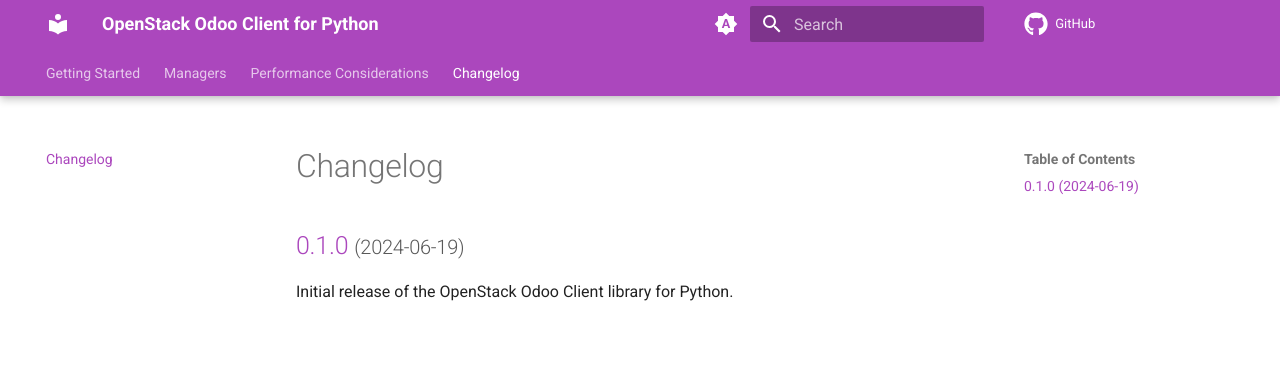
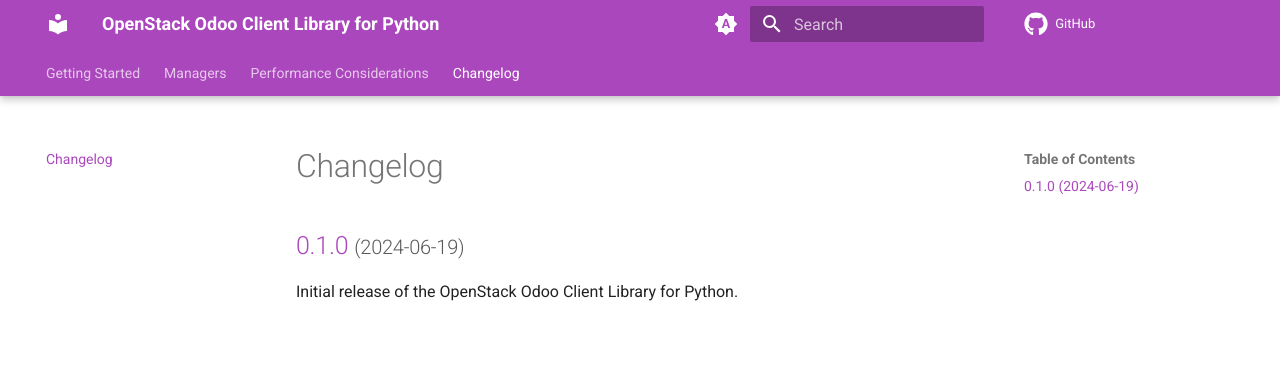
Before and after one commit to catalyst-cloud/python-openstack-odooclient, an MkDocs documentation site: the page built from docs/changelog.md, in a window 1280 px wide. Shown: the top 390 px of the page. Built offline with MkDocs 1.6.1 and Material for MkDocs 9.7.7, drawn with Linux system fonts in a browser that asks for light colours; comment, search, counter and statistics services are not loaded.

Commit message:
Consistent branding

```diff
--- a/docs/changelog.md
+++ b/docs/changelog.md
@@ -2,4 +2,4 @@
 
 ## [0.1.0](https://github.com/catalyst-cloud/python-openstack-odooclient/releases/tag/0.1.0) <small>(2024-06-19)</small>
 
-Initial release of the OpenStack Odoo Client library for Python.
+Initial release of the OpenStack Odoo Client Library for Python.
--- a/mkdocs.yml
+++ b/mkdocs.yml
@@ -1,6 +1,6 @@
 ---
 
-site_name: OpenStack Odoo Client for Python
+site_name: OpenStack Odoo Client Library for Python
 site_description: The documentation for the OpenStack Odoo Client library for Python.
 site_author: Callum Dickinson <callum.dickinson@catalystcloud.nz>
 repo_url: https://github.com/catalyst-cloud/python-openstack-odooclient
```
Also changed, not shown: README.md (+1 -1 lines).
